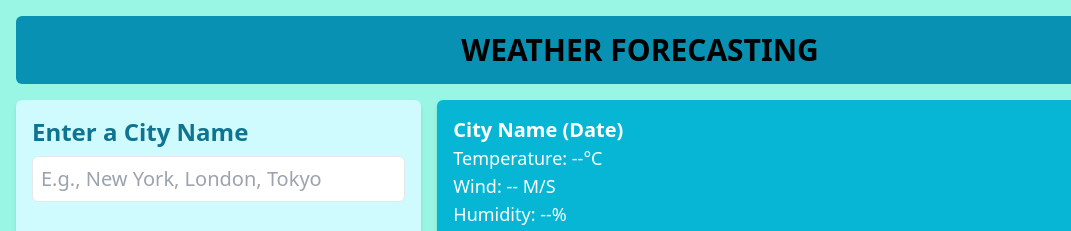
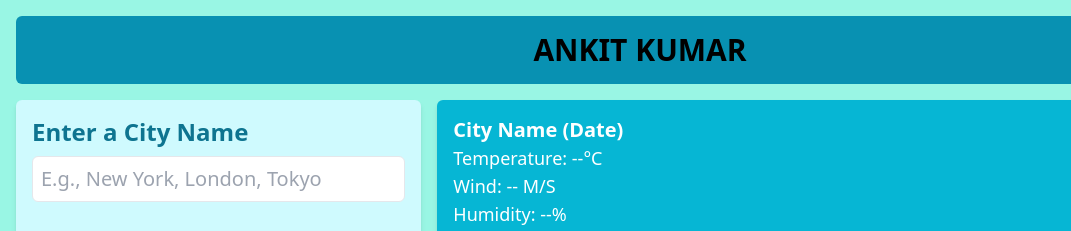
Before and after one commit to Ankit828113/weather_forecasting, a plain HTML site: page index.html in a window 1280 px wide. Shown: the top 231 px of the page, 0-1071 px from the left. Drawn offline with nearby package versions, Linux system fonts and the light colour scheme; files that its build step writes are made by us from their sources.

Commit message:
Update index.html

```diff
--- a/index.html
+++ b/index.html
@@ -11,7 +11,7 @@
     <div class="min-h-screen bg-teal-200 p-4">
         <!-- Header -->
         <div class="text-center text-3xl font-bold text-black bg-cyan-600 py-4 rounded-md mb-4">
-           WEATHER FORECASTING
+           ANKIT KUMAR
         </div>
 
         <!-- Main Content -->
```
